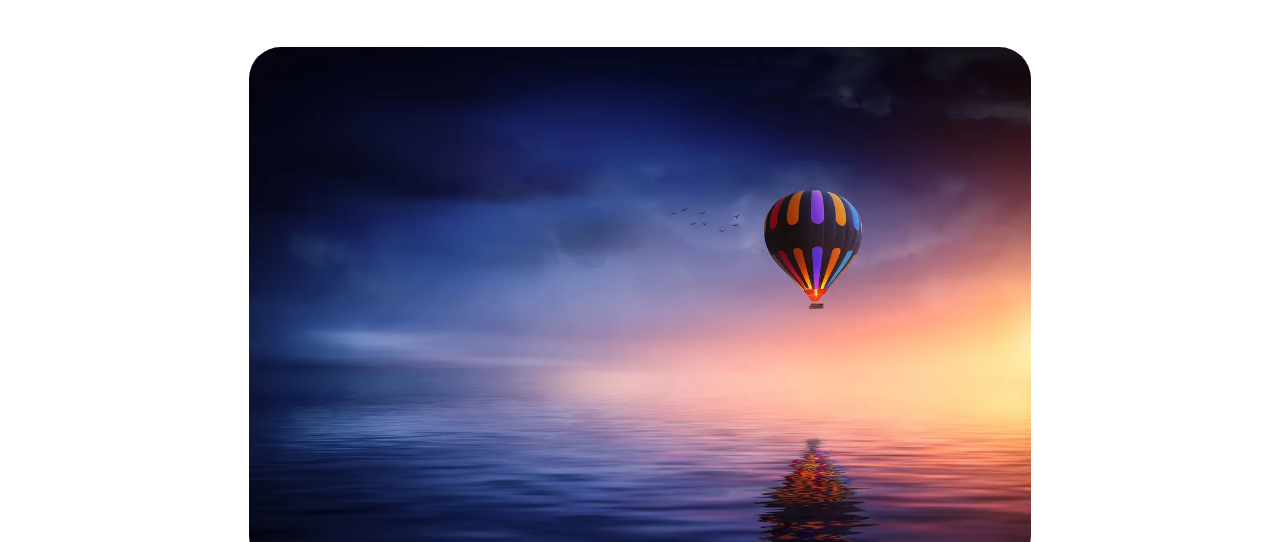
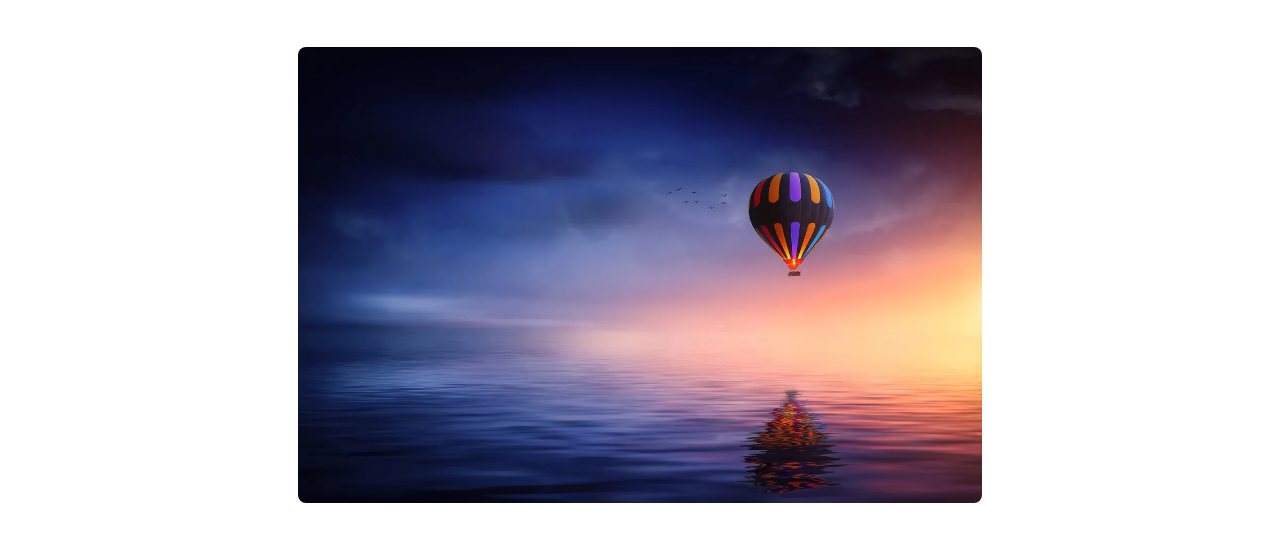
Before and after one commit to ali1-commits/grid, a plain HTML site: page detail.html in a window 1280 px wide. Shown: the part 57-599 px from the top of the page. Drawn offline with Linux system fonts and the light colour scheme.

Commit message:
some problem fixed

```diff
--- a/detail.html
+++ b/detail.html
@@ -5,6 +5,21 @@
     <meta name="viewport" content="width=device-width, initial-scale=1.0" />
     <title>grid</title>
     <link rel="stylesheet" href="bootstrap.css" />
+   <link rel="shortcut icon" href="https://cdn.designcrowd.com/blog/2015/December/top-100-brands-theme-blue-logos/11_pepsi_400.png" type="image/x-icon">
+   <style>
+    .my_img{
+      width: 60% !important;
+      height: auto;
+
+    }
+    @media screen and (max-width: 768px){
+      .my_img{
+        width: 100% !important;
+      }
+    }
+
+
+   </style>
   </head>
   <body>
     <!-- navbar start -->
@@ -70,13 +85,12 @@
     <!-- navbar end -->
 
     <!-- card detail section begin -->
-    <div class="container mt-5">
+    <div class="container mt-5 px-4 px-md-0">
       <div class="d-flex justify-content-center">
         <img
           src="backlit.webp"
           alt="backlit"
-          style="width: 70%; height: auto"
-          class="rounded-5"
+          class="rounded-3 my_img"
         />
       </div>
       <div class="py-5">
```
Also changed, not shown: index.html (+1 -0 lines).
